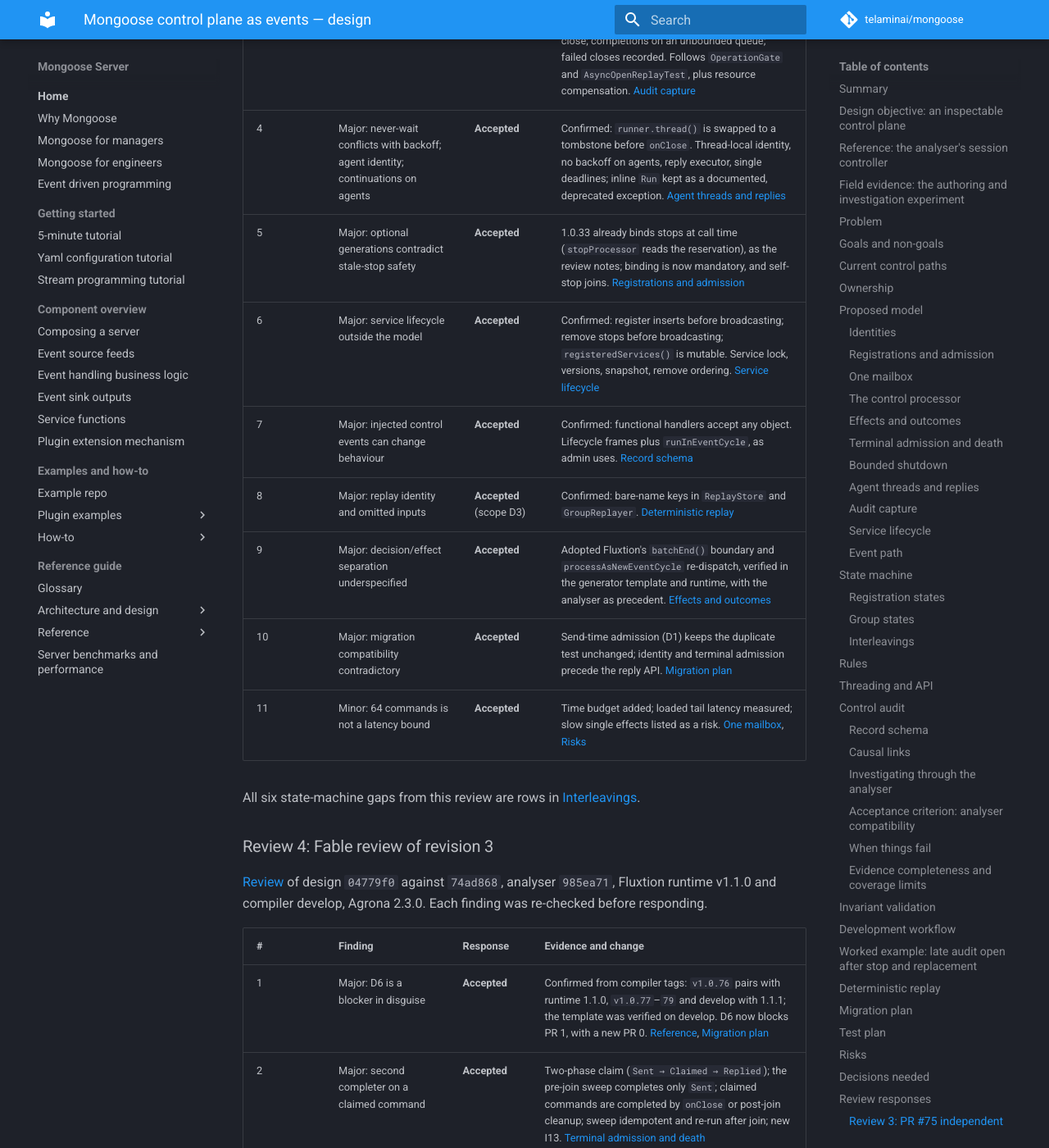
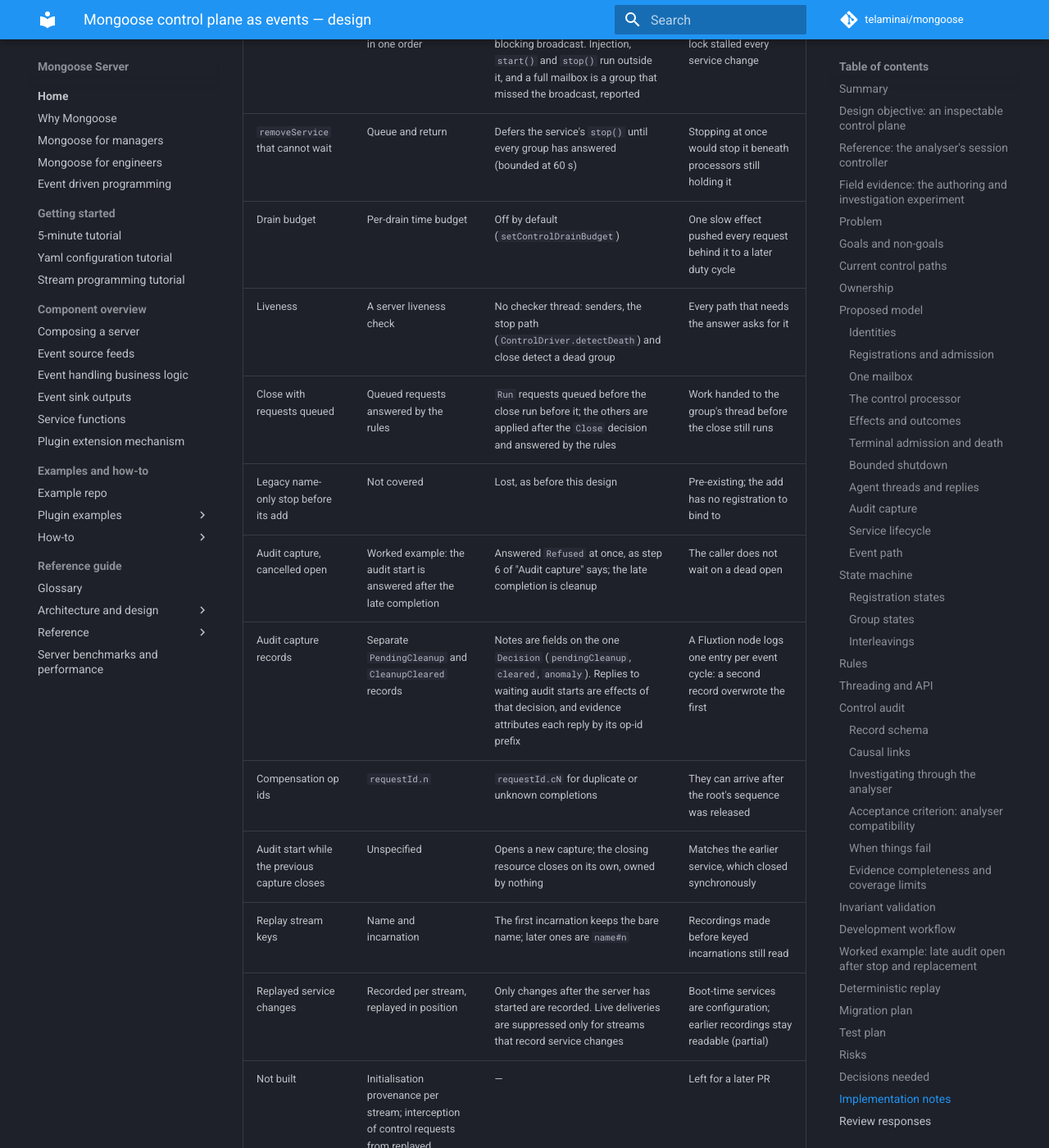
Before and after one commit to telaminai/mongoose, an MkDocs documentation site: the page built from docs/design/control-plane-as-events.md, in a window 1280 px wide and 1400 px high, scrolled down 38301 px. Shown: the whole window at 82% size. Built offline with MkDocs 1.6.1 and Material for MkDocs 9.7.7, drawn with Linux system fonts in a browser that asks for light colours; comment, search, counter and statistics services are not loaded; some of the changed text lies outside the part shown.

Commit message:
Design: implementation notes from the feature/control-plane build
Co-Authored-By: Claude Opus 5.5 <noreply@anthropic.com>

```diff
--- a/docs/design/control-plane-as-events.md
+++ b/docs/design/control-plane-as-events.md
@@ -709,6 +709,31 @@ Seven stacked PRs after 1.0.33. Each is releasable alone and states its semantic
 | D6 | Fluxtion version: runtime 1.1.1 with builder 1.0.77 or later, or pin builder 1.0.76 for runtime 1.1.0? **Blocks PR 1** | Move to 1.1.1 / 1.0.77+, whose template was verified (PR 0) |
 | D7 | Add `try`/`finally` to the generated `onEvent` and `batchEnd()` in Fluxtion, so a throw no longer wedges a processor? | Yes; until then a rule throw makes the group Dead |
 
+## Implementation notes
+
+The build is on branch `feature/control-plane` (PR 0–6). Where it departs from this design, or settles something the
+design left open:
+
+| Area | Design | Built | Why |
+| --- | --- | --- | --- |
+| Void add | A failed start throws `ProcessorStartException` (Threading and API) | A failed start is isolated and reported, and the void add returns, as since mongoose#57; the outcome is in `addProcessor`'s reply | Released behaviour, pinned by four tests; the reply gives callers the outcome |
+| `addProcessor` | Returns a stage with a handle | Returns `AddedProcessor {handle, reply}`; the handle is built from the registration this add admitted | A handle looked up by name later could name a replacement |
+| Void waits | Single deadline | `MongooseServerConfig.controlWaitMillis`, 10 s by default | Configurable for callers that cannot block that long |
+| Reply executor | Per server | An elastic daemon pool per server, shut down once the server has stopped | One thread deadlocked when a dependent waited on another stage |
+| Service lock | Registry change and broadcast publication in one order | The lock covers only the name reservation and a versioned, non-blocking broadcast. Injection, `start()` and `stop()` run outside it, and a full mailbox is a group that missed the broadcast, reported | A wait or a user callback under the lock stalled every service change |
+| `removeService` that cannot wait | Queue and return | Defers the service's `stop()` until every group has answered (bounded at 60 s) | Stopping at once would stop it beneath processors still holding it |
+| Drain budget | Per-drain time budget | Off by default (`setControlDrainBudget`) | One slow effect pushed every request behind it to a later duty cycle |
+| Liveness | A server liveness check | No checker thread: senders, the stop path (`ControlDriver.detectDeath`) and close detect a dead group | Every path that needs the answer asks for it |
+| Close with requests queued | Queued requests answered by the rules | `Run` requests queued before the close run before it; the others are applied after the `Close` decision and answered by the rules | Work handed to the group's thread before the close still runs |
+| Legacy name-only stop before its add | Not covered | Lost, as before this design | Pre-existing; the add has no registration to bind to |
+| Audit capture, cancelled open | Worked example: the audit start is answered after the late completion | Answered `Refused` at once, as step 6 of "Audit capture" says; the late completion is cleanup | The caller does not wait on a dead open |
+| Audit capture records | Separate `PendingCleanup` and `CleanupCleared` records | Notes are fields on the one `Decision` (`pendingCleanup`, `cleared`, `anomaly`). Replies to waiting audit starts are effects of that decision, and evidence attributes each reply by its op-id prefix | A Fluxtion node logs one entry per event cycle: a second record overwrote the first |
+| Compensation op ids | `requestId.n` | `requestId.cN` for duplicate or unknown completions | They can arrive after the root's sequence was released |
+| Audit start while the previous capture closes | Unspecified | Opens a new capture; the closing resource closes on its own, owned by nothing | Matches the earlier service, which closed synchronously |
+| Replay stream keys | Name and incarnation | The first incarnation keeps the bare name; later ones are `name#n` | Recordings made before keyed incarnations still read |
+| Replayed service changes | Recorded per stream, replayed in position | Only changes after the server has started are recorded. Live deliveries are suppressed only for streams that record service changes | Boot-time services are configuration; earlier recordings stay readable (partial) |
+| Not built | Initialisation provenance per stream; interception of control requests from replayed processors | — | Left for a later PR |
+
 ## Review responses
 
 ### Review 3: PR #75 independent review
```
